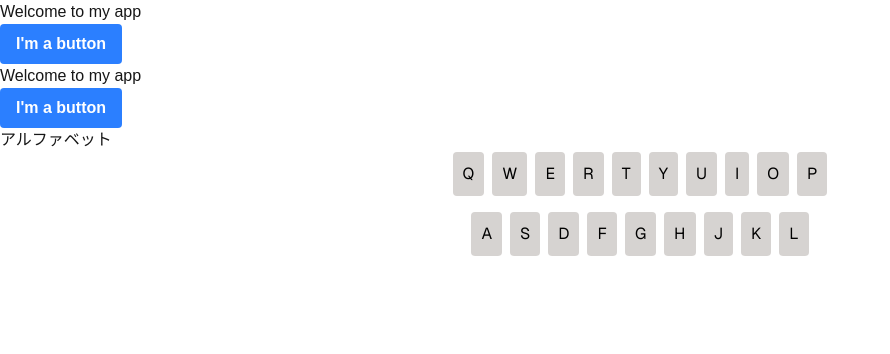
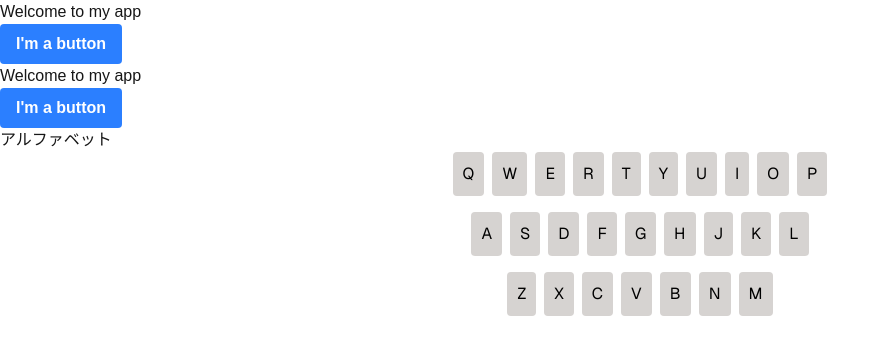
Before and after one commit to taminororo/wordle, a Next.js app: page / in a window 1280 px wide. Shown: the top 354 px of the page, without its empty margins (0-890 px from the left). Built offline with nearby package versions, Linux system fonts and the light colour scheme.

Commit message:
[add]キーボードの3列目を追加

```diff
--- a/src/app/page.tsx
+++ b/src/app/page.tsx
@@ -40,10 +40,17 @@ export default function MyApp() {
           </div>
       </div>
 
-
-
-
-
+      <div className="flex justify-center">
+          <div className="grid grid-flow-col auto-cols-max gap-2">
+            <AlphabetButton label="Z"/>
+            <AlphabetButton label="X"/>
+            <AlphabetButton label="C"/>
+            <AlphabetButton label="V"/>
+            <AlphabetButton label="B"/>
+            <AlphabetButton label="N"/>
+            <AlphabetButton label="M"/>
+          </div>
+      </div>
       {/*</div>*/}
     </div>
 
```
